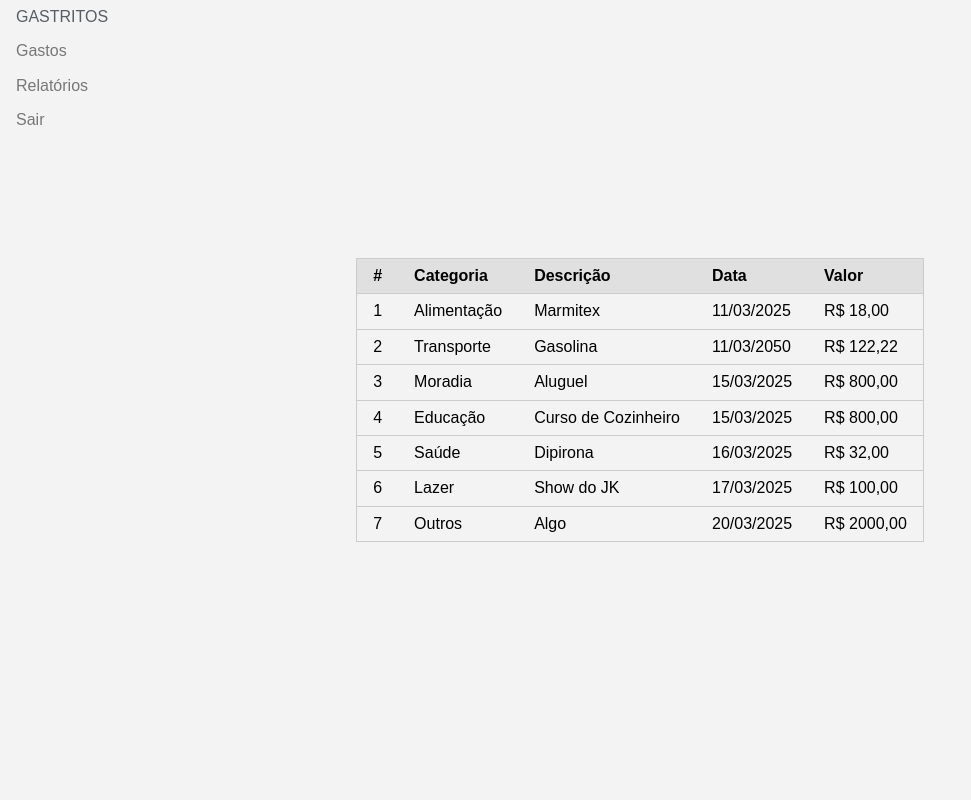
After one commit to KenZohn/Despesitos, a PHP site: page /menuView.php in a window 1280 px wide. The commit adds this page. Shown: the whole page, without its empty margins (0-971 px from the left). Run offline with PHP 8.4, Linux system fonts and the light colour scheme; some libraries are stand-ins or nearby versions.

Commit message:
feat: Criando a página do menu

```diff
--- a/View/cadastroView.php
+++ b/View/cadastroView.php
@@ -6,7 +6,7 @@
         <link rel="stylesheet" href="./style.css">
     </head>
     <body>
-        <form class="pure-form pure-form-aligned"  method="POST" action="">
+        <form class="pure-form pure-form-aligned"  method="POST" action="../Controller/cadastro.php">
             <h1>Gastritos</h1>
             <h2>Novo usuário</h2>
             <fieldset>
--- a/View/loginView.php
+++ b/View/loginView.php
@@ -6,7 +6,7 @@
         <link rel="stylesheet" href="./style.css">
     </head>
     <body>
-        <form class="pure-form pure-form-aligned"  method="POST" action="../controller/index.php">
+        <form class="pure-form pure-form-aligned"  method="POST" action="../Controller/index.php">
             <h1>Gastritos</h1>
             <h2>Login</h2>
             <fieldset>
--- /dev/null
+++ b/View/menuView.php
@@ -0,0 +1,97 @@
+<!DOCTYPE html>
+<html>
+    <head>
+        <title>Gastrite</title>
+        <link rel="stylesheet" href="https://cdn.jsdelivr.net/npm/purecss@3.0.0/build/pure-min.css" integrity="sha384-X38yfunGUhNzHpBaEBsWLO+A0HDYOQi8ufWDkZ0k9e0eXz/tH3II7uKZ9msv++Ls" crossorigin="anonymous">
+        <link rel="stylesheet" href="./style.css">
+        <style>
+            .custom-restricted-width {
+                width: 10em;
+            }
+
+            #side-menu {
+                position: absolute;
+                top: 0;
+                left: 0;
+            }
+        </style>
+    </head>
+    <body>
+        <div class="pure-menu custom-restricted-width" id="side-menu">
+            <span class="pure-menu-heading">Gastritos</span>
+            <ul class="pure-menu-list">
+                <li class="pure-menu-item">
+                    <a href="#" class="pure-menu-link">Gastos</a>
+                </li>
+                <li class="pure-menu-item">
+                    <a href="#" class="pure-menu-link">Relatórios</a>
+                </li>
+                <li class="pure-menu-item">
+                    <a href="#" class="pure-menu-link">Sair</a>
+                </li>
+            </ul>
+        </div>
+        <table class="pure-table pure-table-horizontal">
+            <thead>
+                <tr>
+                    <th>#</th>
+                    <th>Categoria</th>
+                    <th>Descrição</th>
+                    <th>Data</th>
+                    <th>Valor</th>
+                </tr>
+            </thead>
+            <tbody>
+                <tr>
+                    <td>1</td>
+                    <td>Alimentação</td>
+                    <td>Marmitex</td>
+                    <td>11/03/2025</td>
+                    <td>R$ 18,00</td>
+                </tr>
+                <tr>
+                    <td>2</td>
+                    <td>Transporte</td>
+                    <td>Gasolina</td>
+                    <td>11/03/2050</td>
+                    <td>R$ 122,22</td>
+                </tr>
+                <tr>
+                    <td>3</td>
+                    <td>Moradia</td>
+                    <td>Aluguel</td>
+                    <td>15/03/2025</td>
+                    <td>R$ 800,00</td>
+                </tr>
+                <tr>
+                    <td>4</td>
+                    <td>Educação</td>
+                    <td>Curso de Cozinheiro</td>
+                    <td>15/03/2025</td>
+                    <td>R$ 800,00</td>
+                </tr>
+                <tr>
+                    <td>5</td>
+                    <td>Saúde</td>
+                    <td>Dipirona</td>
+                    <td>16/03/2025</td>
+                    <td>R$ 32,00</td>
+                </tr>
+                <tr>
+                    <td>6</td>
+                    <td>Lazer</td>
+                    <td>Show do JK</td>
+                    <td>17/03/2025</td>
+                    <td>R$ 100,00</td>
+                </tr>
+                <tr>
+                    <td>7</td>
+                    <td>Outros</td>
+                    <td>Algo</td>
+                    <td>20/03/2025</td>
+                    <td>R$ 2000,00</td>
+                </tr>
+            </tbody>
+        </table>
+    </body>
+</html>
```
